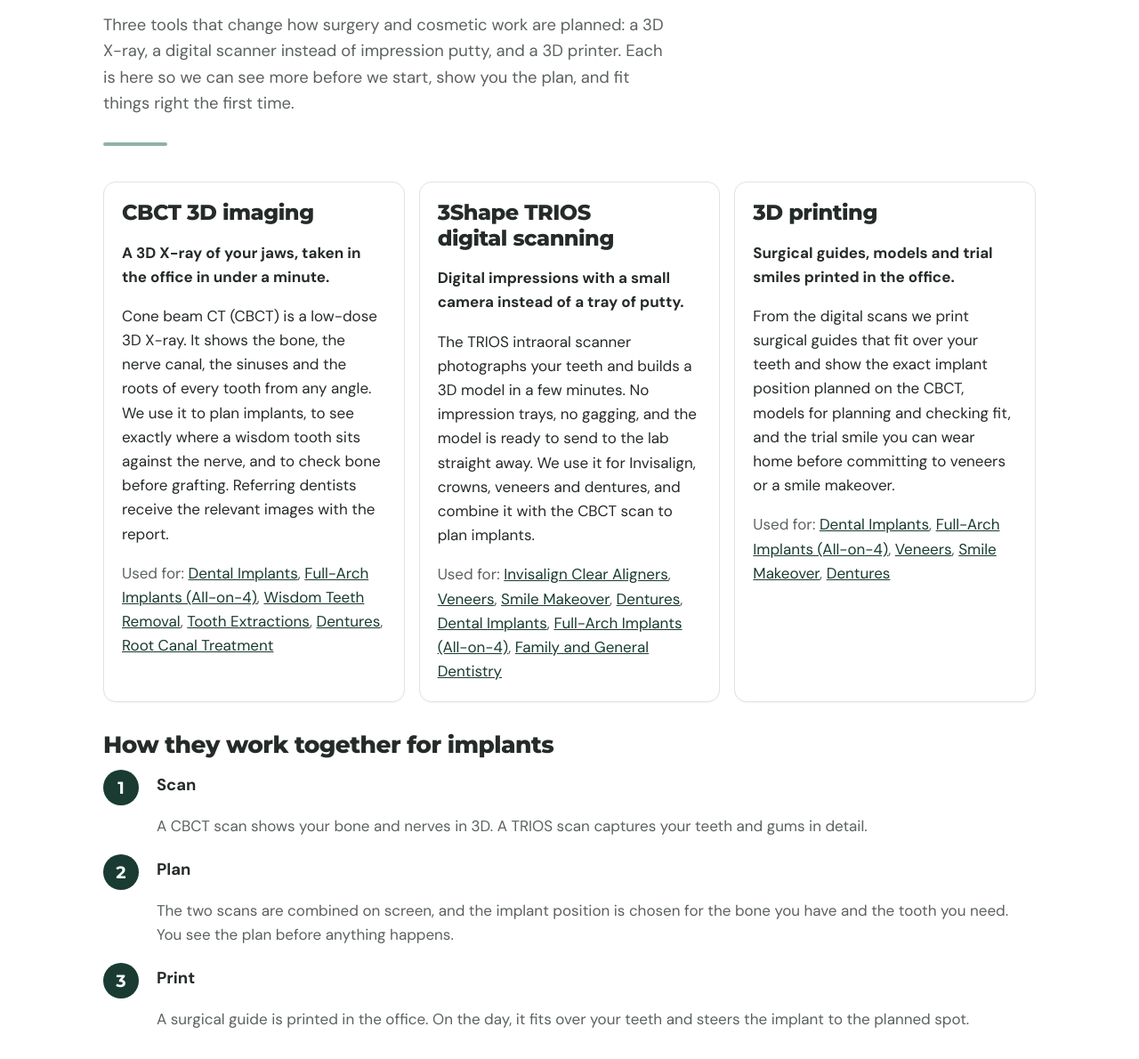
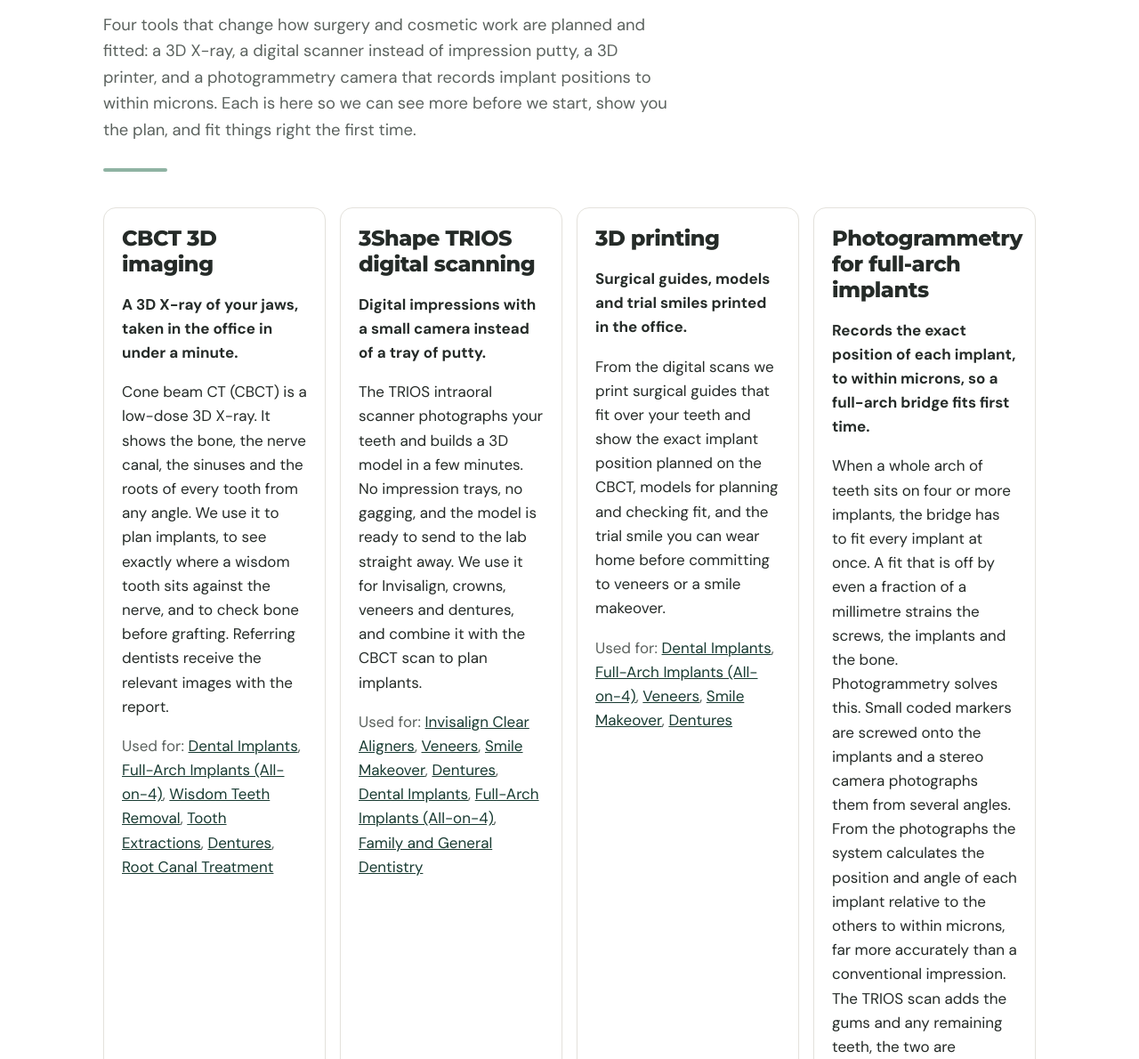
Before and after one commit to drtaimish/1oakdental, an Astro site: page /technology in a window 1280 px wide. Shown: the part 290-1480 px from the top of the page at 89% size. Built offline with nearby package versions, Linux system fonts and the light colour scheme; Astro itself is replaced by a stand-in of ours.

Commit message:
Technology: photogrammetry for full-arch implant bridges
Co-Authored-By: Claude Fable 5.1 <noreply@anthropic.com>
Claude-Session: https://claude.ai/code/session_015xrjBaBoFx7Qm4ad2hgj6b

```diff
--- a/src/data/practice.js
+++ b/src/data/practice.js
@@ -273,6 +273,13 @@ export const technology = [
     body: 'From the digital scans we print surgical guides that fit over your teeth and show the exact implant position planned on the CBCT, models for planning and checking fit, and the trial smile you can wear home before committing to veneers or a smile makeover.',
     usedFor: ['dental-implants', 'all-on-4-dental-implants', 'veneers', 'smile-makeover', 'dentures'],
   },
+  {
+    id: 'photogrammetry',
+    title: 'Photogrammetry for full-arch implants',
+    short: 'Records the exact position of each implant, to within microns, so a full-arch bridge fits first time.',
+    body: 'When a whole arch of teeth sits on four or more implants, the bridge has to fit every implant at once. A fit that is off by even a fraction of a millimetre strains the screws, the implants and the bone. Photogrammetry solves this. Small coded markers are screwed onto the implants and a stereo camera photographs them from several angles. From the photographs the system calculates the position and angle of each implant relative to the others to within microns, far more accurately than a conventional impression. The TRIOS scan adds the gums and any remaining teeth, the two are combined, and the lab makes the bridge on that record. We use the iMetric system. The result is a bridge that seats passively and can often be delivered sooner, with fewer adjustment visits.',
+    usedFor: ['all-on-4-dental-implants', 'dental-implants'],
+  },
 ];
 
 export const sedationOptions = ['Local anaesthetic only', 'IV sedation (coming soon)', 'Deep sedation (coming soon)', 'General anaesthesia (coming soon)', 'Please discuss with patient'];
--- a/src/pages/technology.astro
+++ b/src/pages/technology.astro
@@ -1,7 +1,7 @@
 ---
 import Base from '../layouts/Base.astro';
 import { practice, technology, services, bookingHref, bookingLabel } from '../data/practice.js';
-const description = 'The technology we use at 1 Oak Dental in downtown Toronto: CBCT 3D imaging, 3Shape TRIOS digital scanning and in-office 3D printing for implant guides, models and trial smiles.';
+const description = 'The technology we use at 1 Oak Dental in downtown Toronto: CBCT 3D imaging, 3Shape TRIOS digital scanning, in-office 3D printing, and photogrammetry for full-arch implant bridges.';
 const schema = {
   '@context': 'https://schema.org',
   '@type': 'BreadcrumbList',
@@ -18,7 +18,7 @@ const titleOf = (slug) => services.find((s) => s.slug === slug)?.title || slug;
     <div class="hero">
       <p class="eyebrow">In our office</p>
       <h1>What we use, and what it does for you</h1>
-      <p class="lead">Three tools that change how surgery and cosmetic work are planned: a 3D X-ray, a digital scanner instead of impression putty, and a 3D printer. Each is here so we can see more before we start, show you the plan, and fit things right the first time.</p>
+      <p class="lead">Four tools that change how surgery and cosmetic work are planned and fitted: a 3D X-ray, a digital scanner instead of impression putty, a 3D printer, and a photogrammetry camera that records implant positions to within microns. Each is here so we can see more before we start, show you the plan, and fit things right the first time.</p>
     </div>
     <div class="grid">
       {technology.map((t) => (
@@ -36,6 +36,7 @@ const titleOf = (slug) => services.find((s) => s.slug === slug)?.title || slug;
         <li><h3>Scan</h3><p>A CBCT scan shows your bone and nerves in 3D. A TRIOS scan captures your teeth and gums in detail.</p></li>
         <li><h3>Plan</h3><p>The two scans are combined on screen, and the implant position is chosen for the bone you have and the tooth you need. You see the plan before anything happens.</p></li>
         <li><h3>Print</h3><p>A surgical guide is printed in the office. On the day, it fits over your teeth and steers the implant to the planned spot.</p></li>
+        <li><h3>Record</h3><p>For a full-arch bridge, photogrammetry records where each implant ended up, to within microns, so the bridge is made to fit all of them at once.</p></li>
       </ol>
     </section>
     <section>
```
